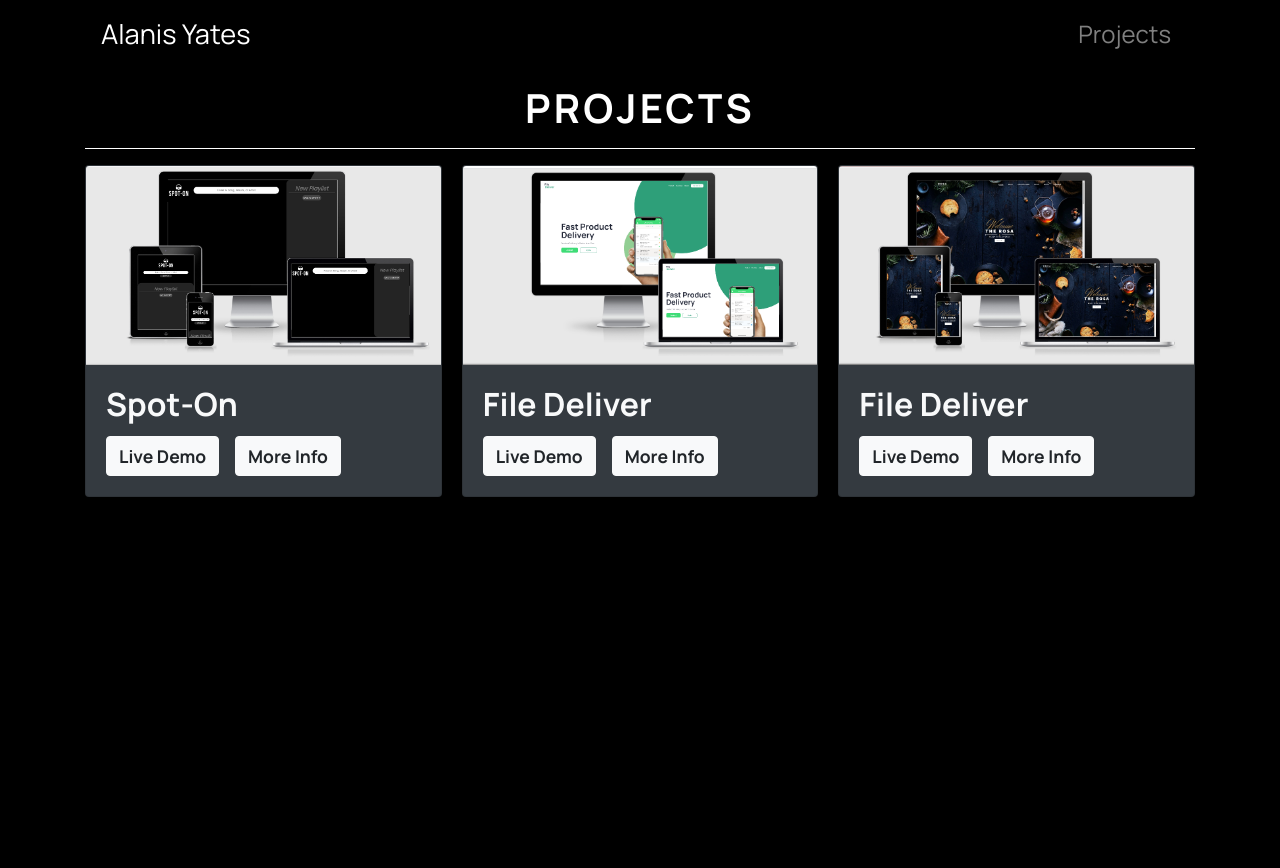
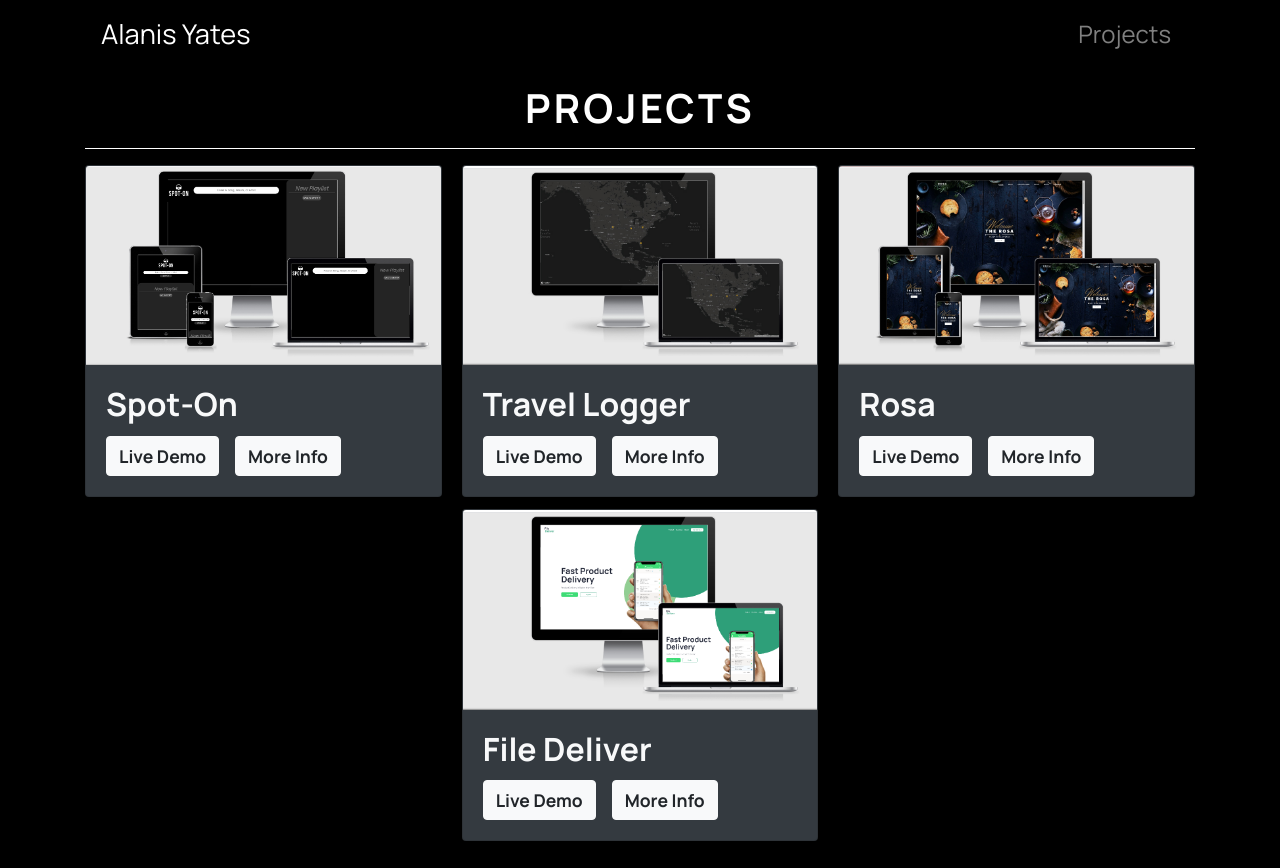
Before and after one commit to AlanisYates/AlanisYates.github.io, a React (Create React App) app: page /projects in a window 1280 px wide. Built offline with nearby package versions, Linux system fonts and the light colour scheme.

Commit message:
finished adding in project 4

```diff
--- a/src/App.js
+++ b/src/App.js
@@ -6,7 +6,6 @@ import Nav from "react-bootstrap/Nav";
 import "bootstrap/dist/css/bootstrap.min.css";
 import { BrowserRouter as Router, Link, Switch, Route } from "react-router-dom";
 import { Projects } from "./Components/Projects/Projects";
-import { Experiencs } from "./Components/Experience/Experiencs";
 import Container from "react-bootstrap/Container";
 
 const App = () => {
--- a/src/Components/Experience/Experiencs.js
+++ /dev/null
@@ -1,15 +0,0 @@
-import React from "react";
-
-
-export const Experiencs = () => {
-  return (
-    <div
-      style={{
-        height: "100vh",
-      }}
-    >
-      <h1>This is the Experience Page</h1>
-
-    </div>
-  );
-};
--- a/src/Components/Projects/Projects.js
+++ b/src/Components/Projects/Projects.js
@@ -9,7 +9,11 @@ const width = "100%";
 
 export const Projects = () => {
   const [modalState, setModalState] = useState(
-    "modal-one" | "modal-two" | "modal-three" | ("close" > "close")
+    "modal-one" |
+      "modal-two" |
+      "modal-three" |
+      "modal-four" |
+      ("close" > "close")
   );
 
   const handleShowModalOne = () => {
@@ -22,6 +26,10 @@ export const Projects = () => {
 
   const handleShowModalThree = () => {
     setModalState("modal-three");
+  };
+
+  const handleShowModalFour = () => {
+    setModalState("modal-four");
   };
 
   const handleClose = () => {
@@ -104,7 +112,10 @@ export const Projects = () => {
                     }}
                   >
                     A web app built with React that allows the user to create
-                    spotify playlist. Users are authenticated with their spotify account. The user can then seach for any song on spotify, add that song to a playlist and save that playlist to their account.{" "}
+                    spotify playlist. Users are authenticated with their spotify
+                    account. The user can then seach for any song on spotify,
+                    add that song to a playlist and save that playlist to their
+                    account.{" "}
                   </p>
                   <p
                     style={{
@@ -134,6 +145,105 @@ export const Projects = () => {
               <Modal.Footer>
                 <Button
                   href="https://github.com/pokalama/Spot-"
+                  target="_blank"
+                  onClick={handleClose}
+                  style={{
+                    background: "black",
+                    border: "none",
+                    padding: "0.5rem 1rem",
+                  }}
+                >
+                  View Code
+                </Button>
+              </Modal.Footer>
+            </Modal>
+          </Card.Body>
+        </Card>
+        <Card
+          bg="dark"
+          text="light"
+          style={{
+            width: width,
+          }}
+        >
+          <Card.Img variant="top" src={require("./Images/travel.jpg")} />
+          <Card.Body>
+            <Card.Title>
+              <h2 style={{ fontWeight: "700" }}>Travel Logger</h2>
+            </Card.Title>
+            <Button
+              href="https://ay-travel-log.now.sh"
+              target="_blank"
+              onClick={handleClose}
+              variant="light"
+              style={{
+                marginRight: "1rem",
+                fontSize: "1.1rem",
+                fontWeight: "700",
+              }}
+            >
+              Live Demo
+            </Button>
+            <Button
+              variant="light"
+              style={{ fontSize: "1.1rem", fontWeight: "700" }}
+              onClick={handleShowModalFour}
+            >
+              More Info
+            </Button>
+
+            <Modal
+              show={modalState === "modal-four"}
+              onHide={handleClose}
+              size="md"
+              aria-labelledby="contained-modal-title-vcenter"
+              centered
+            >
+              <Modal.Header closeButton>
+                <Modal.Title id="example-custom-modal-styling-title">
+                  <h1 style={{ fontWeight: "900" }}>Travel Logger</h1>
+                </Modal.Title>
+              </Modal.Header>
+              <Modal.Body>
+                <div>
+                  <p
+                    style={{
+                      fontWeight: "500",
+                    }}
+                  >
+                    This is a personal travel-log web application. Users can
+                    double click anywhere on the map and fill out a form with a
+                    comment about their personal story with that location and a
+                    picture.
+                  </p>
+
+                  <p
+                    style={{
+                      fontWeight: "500",
+                    }}
+                  ></p>
+
+                  <hr />
+                  <h4 style={{ fontWeight: "900", fontSize: "1.5rem" }}>
+                    Built With:
+                  </h4>
+                  <ul
+                    style={{
+                      fontWeight: "500",
+                      listStyle: "square",
+                    }}
+                  >
+                    <li>React.js</li>
+                    <li>Mongo DB</li>
+                    <li>Express</li>
+                    <li>Mapbox GL</li>
+                    <li>CSS</li>
+                  </ul>
+                </div>
+              </Modal.Body>
+              <Modal.Footer>
+                <Button
+                  href="https://github.com/AlanisYates/travel_logger"
                   target="_blank"
                   onClick={handleClose}
                   style={{
@@ -191,7 +301,7 @@ export const Projects = () => {
             >
               <Modal.Header closeButton>
                 <Modal.Title id="example-custom-modal-styling-title">
-                  <h1 style={{ fontWeight: "900" }}>Spot-On</h1>
+                  <h1 style={{ fontWeight: "900" }}>File Deliver</h1>
                 </Modal.Title>
               </Modal.Header>
               <Modal.Body>
@@ -254,7 +364,7 @@ export const Projects = () => {
           <Card.Img variant="top" src={require("./Images/rest.jpg")} />
           <Card.Body>
             <Card.Title>
-              <h2 style={{ fontWeight: "700" }}>File Deliver</h2>
+              <h2 style={{ fontWeight: "700" }}>Rosa</h2>
             </Card.Title>
             <Button
               href="https://goofy-hodgkin-8367af.netlify.app/"
@@ -286,7 +396,7 @@ export const Projects = () => {
             >
               <Modal.Header closeButton>
                 <Modal.Title id="example-custom-modal-styling-title">
-                  <h1 style={{ fontWeight: "900" }}>Spot-On</h1>
+                  <h1 style={{ fontWeight: "900" }}>Rosa</h1>
                 </Modal.Title>
               </Modal.Header>
               <Modal.Body>
@@ -296,8 +406,9 @@ export const Projects = () => {
                       fontWeight: "500",
                     }}
                   >
-                    This is a static landing page for a resturant with. All the animations were custom.{" "}
-
+                    This is a static landing page for a resturant with. All the
+                    animations were built with custom CSS. A on-scroll library
+                    was used for the scroll events.{" "}
                   </p>
 
                   <p
@@ -339,6 +450,7 @@ export const Projects = () => {
             </Modal>
           </Card.Body>
         </Card>
+        {/* Card End --------------------------------------------------- */}
       </CardColumns>
     </div>
   );
```
Also changed, not shown: src/Components/Experience/Timeline.js (deleted, +0 -42 lines), src/Components/Projects/Images/travel.jpg (added).
